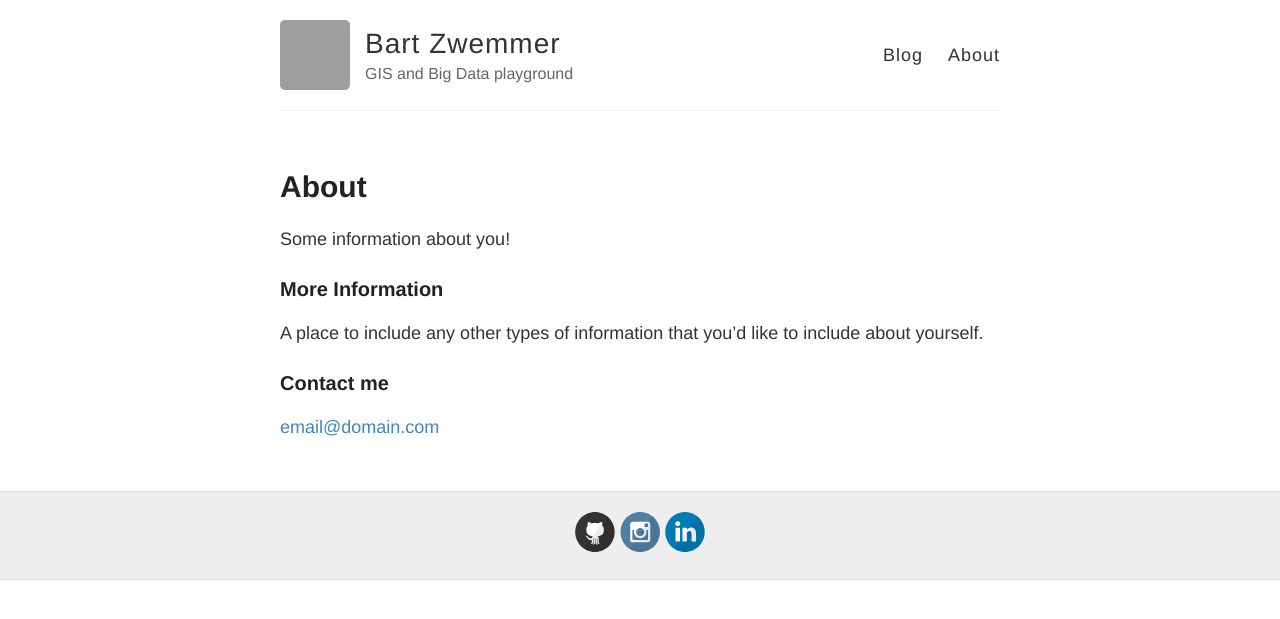
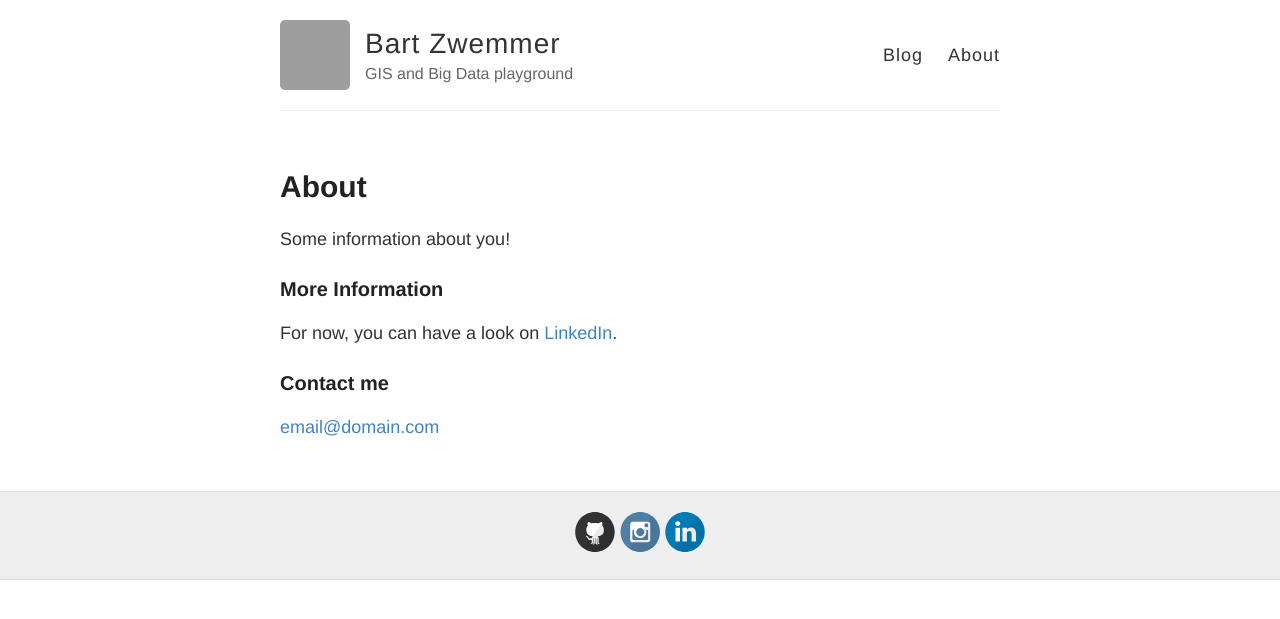
Before and after one commit to bartzwemmer/bartzwemmer.github.io, a Jekyll site: the page built from about.md, in a window 1280 px wide. Shown: the top 619 px of the page. Built offline with Jekyll 4.4.1, drawn with Linux system fonts in a browser that asks for light colours; grey boxes are pictures that could not be loaded.

Commit message:
Added link to LinkedIn
Added link to LinkedIn

```diff
--- a/about.md
+++ b/about.md
@@ -8,7 +8,7 @@ Some information about you!
 
 ### More Information
 
-A place to include any other types of information that you'd like to include about yourself.
+For now, you can have a look on [LinkedIn](https://www.linkedin.com/in/bzwemmer/).
 
 ### Contact me
 
```
